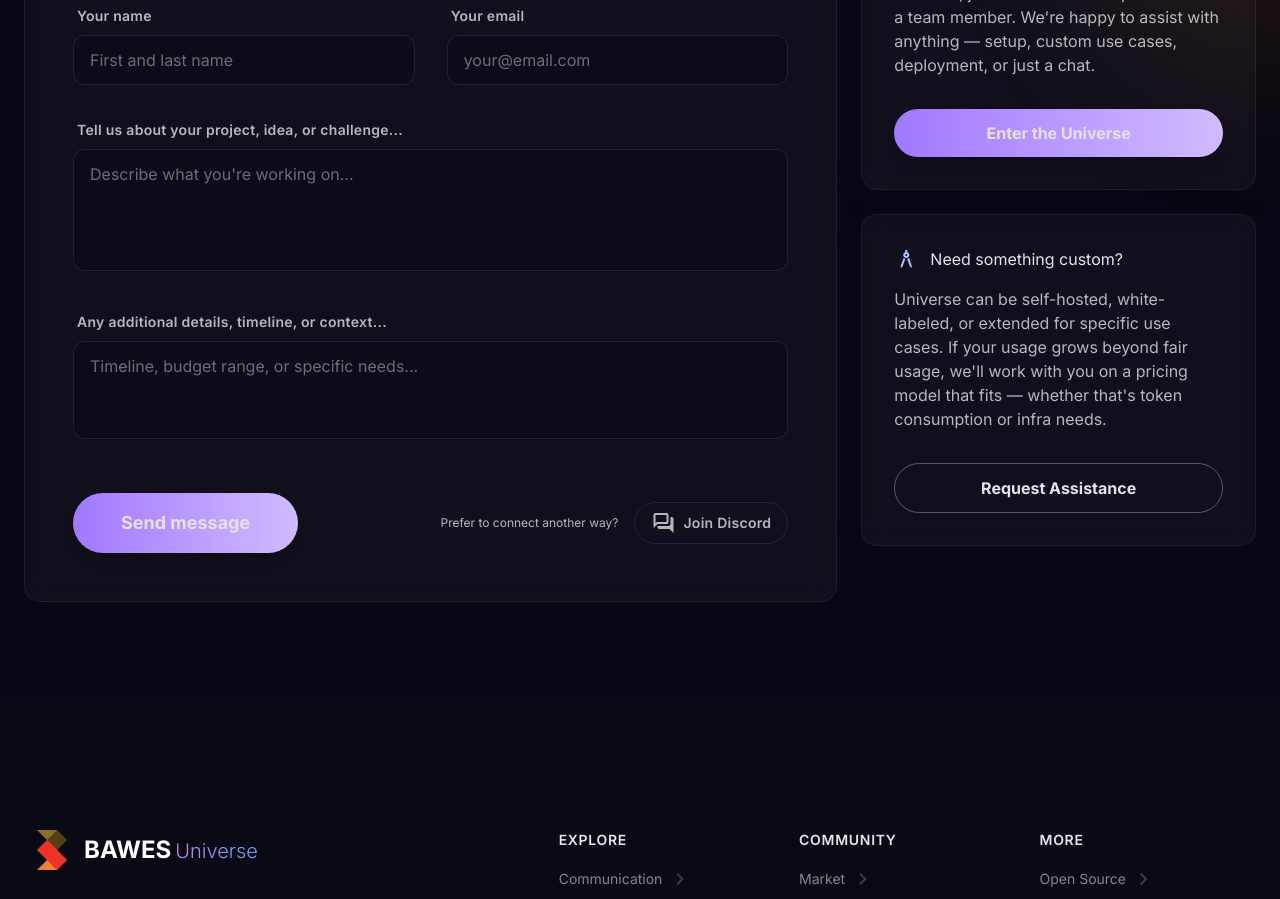
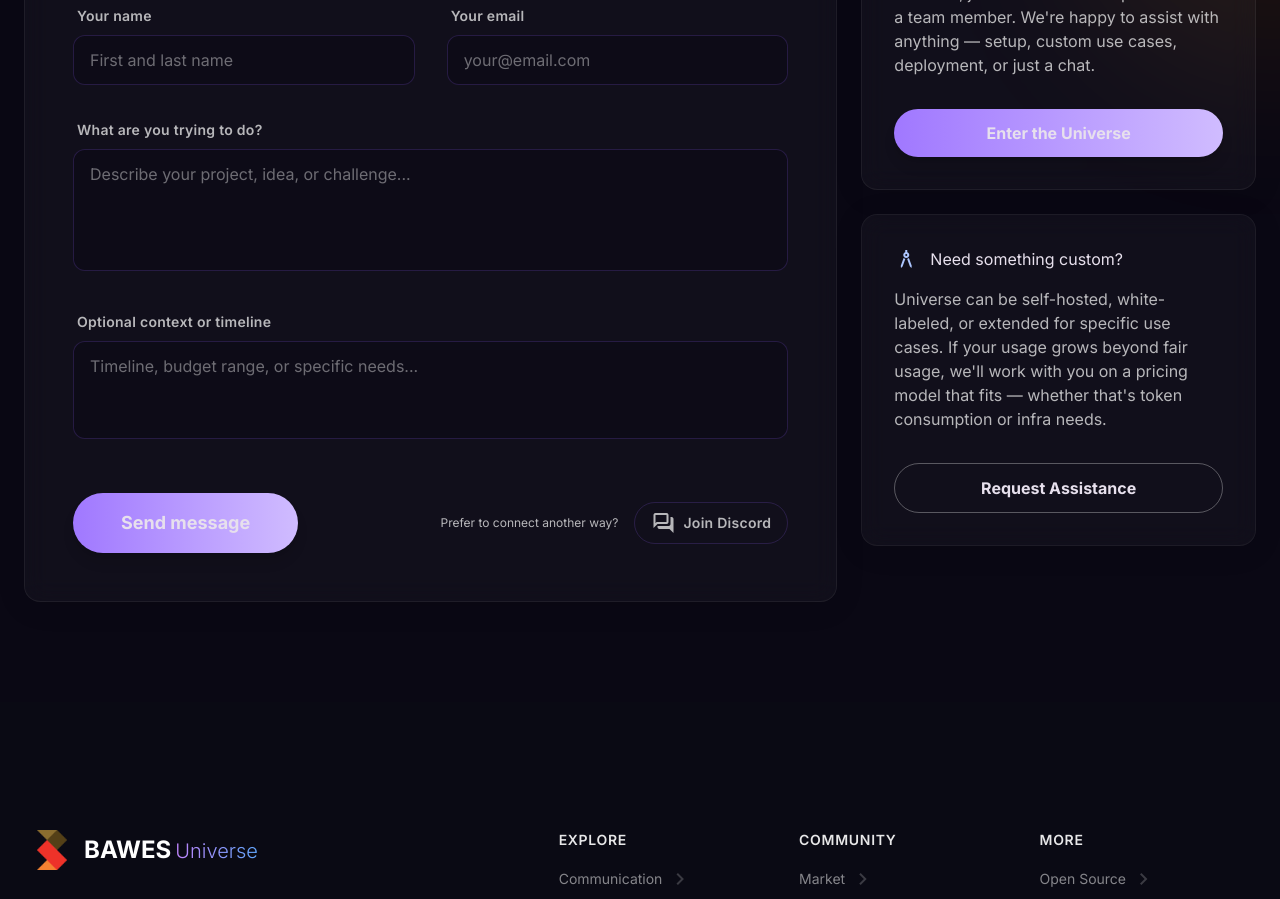
Before and after one commit to BAWES-Universe/bawes-new-website, a Next.js app: page /contact in a window 1280 px wide. Shown: the part 880-1779 px from the top of the page. Built offline with nearby package versions, Linux system fonts and the light colour scheme; no server answers.

Commit message:
Fix contact form: action+method, named fields, Discord links; fix wrong Discord invite on work page

```diff
--- a/app/contact/page.tsx
+++ b/app/contact/page.tsx
@@ -1,9 +1,6 @@
 'use client';
 
 import React from 'react';
-import Section from '@/components/Section';
-import Button from '@/components/ui/Button';
-import Link from 'next/link';
 
 export default function ContactPage() {
   return (
@@ -30,24 +27,24 @@ export default function ContactPage() {
         {/* Main Form Card */}
         <div className="lg:col-span-2 glass-card rounded-2xl p-8 md:p-12">
           <h2 className="font-headline-section text-headline-section mb-12">Get in touch</h2>
-          <form className="space-y-8">
+          <form className="space-y-8" action="/contact" method="POST">
             <div className="grid grid-cols-1 md:grid-cols-2 gap-8">
               <div className="space-y-2">
-                <label className="font-label-navigation text-label-navigation text-text-secondary px-1">Your name</label>
-                <input className="w-full bg-surface-container-lowest border border-border-purple rounded-xl px-4 py-3 focus:ring-2 focus:ring-primary focus:border-transparent outline-none transition-all placeholder:text-text-low-emphasis" placeholder="First and last name" type="text" />
+                <label htmlFor="name" className="font-label-navigation text-label-navigation text-text-secondary px-1">Your name</label>
+                <input id="name" name="name" className="w-full bg-surface-container-lowest border border-border-purple rounded-xl px-4 py-3 focus:ring-2 focus:ring-primary focus:border-transparent outline-none transition-all placeholder:text-text-low-emphasis" placeholder="First and last name" type="text" required />
               </div>
               <div className="space-y-2">
-                <label className="font-label-navigation text-label-navigation text-text-secondary px-1">Your email</label>
-                <input className="w-full bg-surface-container-lowest border border-border-purple rounded-xl px-4 py-3 focus:ring-2 focus:ring-primary focus:border-transparent outline-none transition-all placeholder:text-text-low-emphasis" placeholder="your@email.com" type="email" />
+                <label htmlFor="email" className="font-label-navigation text-label-navigation text-text-secondary px-1">Your email</label>
+                <input id="email" name="email" className="w-full bg-surface-container-lowest border border-border-purple rounded-xl px-4 py-3 focus:ring-2 focus:ring-primary focus:border-transparent outline-none transition-all placeholder:text-text-low-emphasis" placeholder="your@email.com" type="email" required />
               </div>
             </div>
             <div className="space-y-2">
-              <label className="font-label-navigation text-label-navigation text-text-secondary px-1">Tell us about your project, idea, or challenge...</label>
-              <textarea className="w-full bg-surface-container-lowest border border-border-purple rounded-xl px-4 py-3 focus:ring-2 focus:ring-primary focus:border-transparent outline-none transition-all placeholder:text-text-low-emphasis resize-none" placeholder="Describe what you're working on..." rows={4}></textarea>
+              <label htmlFor="message" className="font-label-navigation text-label-navigation text-text-secondary px-1">What are you trying to do?</label>
+              <textarea id="message" name="message" className="w-full bg-surface-container-lowest border border-border-purple rounded-xl px-4 py-3 focus:ring-2 focus:ring-primary focus:border-transparent outline-none transition-all placeholder:text-text-low-emphasis resize-none" placeholder="Describe your project, idea, or challenge..." rows={4} required></textarea>
             </div>
             <div className="space-y-2">
-              <label className="font-label-navigation text-label-navigation text-text-secondary px-1">Any additional details, timeline, or context...</label>
-              <textarea className="w-full bg-surface-container-lowest border border-border-purple rounded-xl px-4 py-3 focus:ring-2 focus:ring-primary focus:border-transparent outline-none transition-all placeholder:text-text-low-emphasis resize-none" placeholder="Timeline, budget range, or specific needs..." rows={3}></textarea>
+              <label htmlFor="details" className="font-label-navigation text-label-navigation text-text-secondary px-1">Optional context or timeline</label>
+              <textarea id="details" name="details" className="w-full bg-surface-container-lowest border border-border-purple rounded-xl px-4 py-3 focus:ring-2 focus:ring-primary focus:border-transparent outline-none transition-all placeholder:text-text-low-emphasis resize-none" placeholder="Timeline, budget range, or specific needs..." rows={3}></textarea>
             </div>
             <div className="pt-4 flex flex-col md:flex-row items-center justify-between gap-6">
             <button type="submit" className="bg-gradient-to-r from-[#a078ff] to-[#d0bcff] text-on-primary-container px-12 py-4 rounded-full font-bold text-lg active:scale-95 transition-transform w-full md:w-auto shadow-lg">
@@ -55,10 +52,10 @@ export default function ContactPage() {
               </button>
               <div className="flex items-center gap-4 text-text-secondary">
                 <span className="text-caption font-caption">Prefer to connect another way?</span>
-                <Link href="#" className="flex items-center gap-2 bg-surface-container px-4 py-2 rounded-full border border-border-purple hover:bg-surface-container-high transition-colors">
+                <a href="https://discord.gg/CXceJWnwNT" target="_blank" rel="noopener noreferrer" className="flex items-center gap-2 bg-surface-container px-4 py-2 rounded-full border border-border-purple hover:bg-surface-container-high transition-colors">
                   <span className="material-symbols-outlined text-[20px]">forum</span>
                   <span className="text-label-navigation font-label-navigation">Join Discord</span>
-                </Link>
+                </a>
               </div>
             </div>
           </form>
--- a/app/work/page.tsx
+++ b/app/work/page.tsx
@@ -190,7 +190,7 @@ export default function Work() {
                 title: 'Plugn',
                 description: 'Launch your store in minutes. Connect inventory, payments, and fulfillment without devs needed.',
                 website: 'https://plugn.io',
-                discord: 'https://discord.gg/amjZaKAZ8X',
+                discord: 'https://discord.gg/CXceJWnwNT',
                 color: 'bawes-orange',
                 isLive: true,
               },
```
